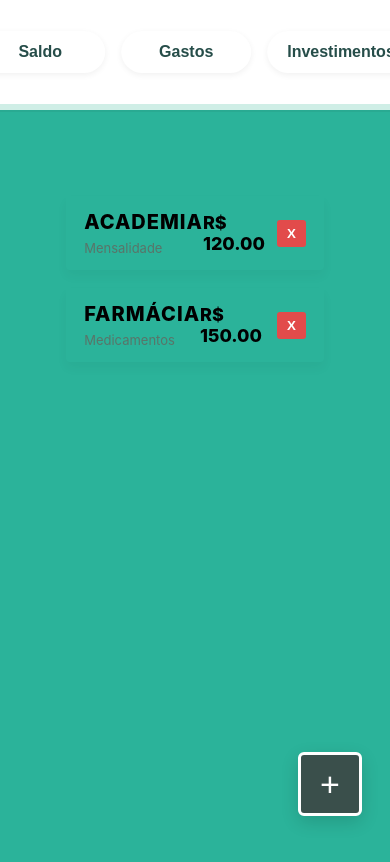
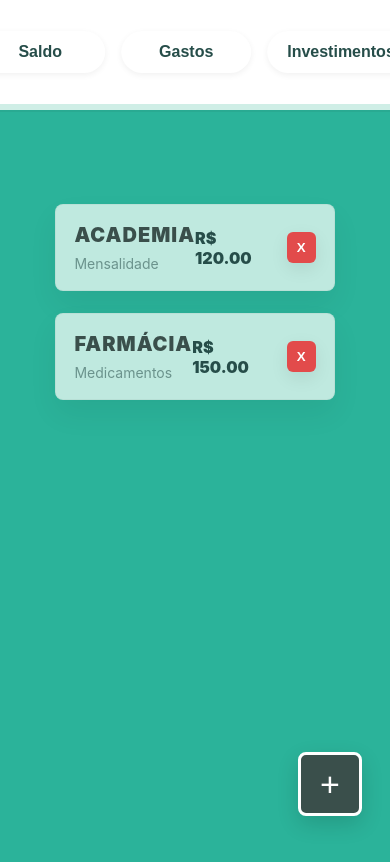
Before and after one commit to projeto-integrador-easy1/frontend-angular, an Angular app: page /gastos in a window 390 px wide. Shown: the top 862 px of the page. Built offline with nearby package versions, Linux system fonts and the light colour scheme.

Commit message:
feat: update styles for gastos component with improved layout and accessibility

```diff
--- a/src/app/components/gastos/gastos.component.css
+++ b/src/app/components/gastos/gastos.component.css
@@ -3,45 +3,88 @@
   --verde-escuro:#3a4f4b;
   --fundo-cartao:#bfe9df;
   --branco:#ffffff;
-  --cinza-escuro:#264d49;
-  --sombra: rgba(0,0,0,0.18);
+  --texto-escuro:#264d49;
+  --sombra: rgba(0,0,0,0.12);
   --vermelho:#e24b4b;
 }
 
 .tela-gastos{
   background: transparent;
   min-height: calc(100vh - 76px);
-  padding:48px 60px;
+  padding:56px 60px;
   box-sizing:border-box;
-  color:var(--cinza-escuro);
+  color:var(--texto-escuro);
 }
 
-.lista-gastos{ max-width:900px; margin:0 auto 24px; }
+.lista-gastos{
+  max-width:1100px;
+  margin:0 auto 24px;
+  display:flex;
+  flex-direction:column;
+  gap:22px;
+  align-items:center;
+}
 
 .linha-gasto{
+  width:760px;
+  max-width:95%;
   display:flex;
   justify-content:space-between;
   align-items:center;
-  background:var(--fundo-cartao);
-  padding:14px 18px;
-  margin-bottom:18px;
-  border-radius:4px;
-  box-shadow:0 6px 12px rgba(0,0,0,0.04);
+  background-color: #bfe9df;
+  padding:22px 28px;
+  border-radius:10px;
+  box-shadow:0 14px 30px rgba(0,0,0,0.06);
+  transition: transform .12s ease, box-shadow .12s ease;
+  border: 1px solid rgba(0,0,0,0.04);
 }
 
-.titulo-gasto{ font-weight:800; font-size:20px; letter-spacing:1px; }
-.descricao-gasto{ font-size:13px; color:#597469; margin-top:6px; }
-.acoes-gasto{ display:flex; align-items:center; gap:12px; }
-.valor-gasto{ font-weight:800; font-size:18px; }
+.linha-gasto:hover{
+  transform: translateY(-4px);
+  box-shadow:0 22px 48px rgba(0,0,0,0.08);
+}
+
+.dados-gasto{
+  display:flex;
+  flex-direction:column;
+  gap:6px;
+}
+
+.titulo-gasto{
+  font-weight:900;
+  font-size:22px;
+  letter-spacing:1px;
+  color:var(--verde-escuro);
+}
+
+.descricao-gasto{
+  font-size:14px;
+  color:rgba(38,77,73,0.55);
+  margin-top:2px;
+}
+
+.acoes-gasto{
+  display:flex;
+  align-items:center;
+  gap:12px;
+}
+
+.valor-gasto{
+  font-weight:900;
+  font-size:18px;
+  color:var(--texto-escuro);
+  margin-right:6px;
+}
 
 .botao-remover{
   background:var(--vermelho);
   color:var(--branco);
   border:0;
-  padding:6px 10px;
-  border-radius:3px;
-  font-weight:700;
+  padding:8px 10px;
+  border-radius:6px;
+  font-weight:800;
   cursor:pointer;
+  box-shadow:0 6px 18px rgba(0,0,0,0.08);
 }
 
 .botao-adicionar{
@@ -50,14 +93,17 @@
   bottom:28px;
   width:64px;
   height:64px;
-  border-radius:6px;
+  border-radius:8px;
   border:3px solid var(--branco);
   background:var(--verde-escuro);
   color:var(--branco);
   font-size:34px;
   cursor:pointer;
-  box-shadow:0 6px 18px rgba(0,0,0,0.14);
+  box-shadow:0 8px 22px rgba(0,0,0,0.14);
 }
+
+
+/* Estilização do modal de adicionar gasto */
 
 .modal-fundo{
   position:fixed;
@@ -65,51 +111,70 @@
   display:flex;
   align-items:center;
   justify-content:center;
-  background: linear-gradient(rgba(0,0,0,0.28), rgba(0,0,0,0.28));
+  background: rgba(0,0,0,0.48);
   z-index:20000;
   backdrop-filter: blur(4px);
   padding:20px;
+  transition: background .18s ease, opacity .18s ease;
+  opacity:1;
 }
 
 .modal-caixa{
   width:460px;
   max-width:100%;
-  background: linear-gradient(180deg, #fff, #fafafa);
+  background-color: #bfe9df;
   border-radius:8px;
-  box-shadow: 0 18px 40px var(--sombra);
+  box-shadow: 0 12px 30px rgba(0,0,0,0.12);
   overflow:hidden;
   border:1px solid rgba(0,0,0,0.06);
+  color: var(--texto-escuro);
 }
 
 .modal-cabecalho{
   display:flex;
   align-items:center;
   justify-content:space-between;
-  padding:18px 20px;
-  background: linear-gradient(90deg, rgba(43,179,154,0.12), rgba(43,179,154,0.06));
+  padding:14px 18px;
+  background: transparent;
   border-bottom:1px solid rgba(0,0,0,0.04);
 }
 
-.titulo-modal{ margin:0; color:var(--verde-principal); font-size:22px; letter-spacing:2px; font-weight:800; }
+.titulo-modal{
+  margin:0;
+  color:var(--verde-escuro);
+  font-size:20px;
+  font-weight:800;
+  letter-spacing:1px;
+}
 
 .fechar-modal{
   background:transparent;
   border:0;
-  font-size:26px;
+  font-size:22px;
   line-height:1;
   cursor:pointer;
-  color:rgba(0,0,0,0.5);
+  color:rgba(0,0,0,0.6);
   width:36px;
   height:36px;
   border-radius:6px;
 }
 
-.modal-corpo{ padding:18px 22px 26px; display:flex; flex-direction:column; gap:8px; }
+.modal-corpo{
+  padding:16px 18px 20px;
+  display:flex;
+  flex-direction:column;
+  gap:8px;
+  background: transparent;
+}
 
-.label{ font-weight:800; font-size:12px; color:var(--verde-escuro); margin-top:6px; }
+.label{
+  font-weight:800;
+  font-size:12px;
+  color:var(--verde-escuro);
+  margin-top:6px;
+}
 
 .campo{
-  width:100%;
   padding:10px 12px;
   margin-top:6px;
   border:1px solid rgba(0,0,0,0.12);
@@ -119,18 +184,16 @@
   background:#fff;
 }
 
-.campo::placeholder{ color: rgba(0,0,0,0.32); }
-
 .campo:focus{
   border-color: var(--verde-principal);
-  box-shadow: 0 6px 18px rgba(43,179,154,0.12);
-  transform: translateY(-1px);
+  box-shadow: 0 6px 18px rgba(43,179,154,0.08);
+  transform: none;
 }
 
 .campo-completo{ display:flex; align-items:center; gap:8px; margin-top:6px; }
 .prefixo-moeda{
-  background:rgba(0,0,0,0.03);
-  padding:10px 12px;
+  background:transparent;
+  padding:8px 10px;
   border-radius:6px;
   color:var(--verde-escuro);
   font-weight:800;
@@ -138,32 +201,30 @@
 }
 .campo-moeda{ flex:1; }
 
-.botoes-modal{ display:flex; gap:12px; justify-content:center; margin-top:14px; }
+.botoes-modal{ display:flex; gap:12px; justify-content:center; margin-top:12px; }
 
 .botao-criar{
   background:var(--verde-principal);
   color:var(--branco);
   border:0;
-  padding:10px 26px;
+  padding:10px 22px;
   border-radius:8px;
   cursor:pointer;
   font-weight:800;
-  box-shadow:0 8px 20px rgba(43,179,154,0.14);
+  box-shadow:none;
 }
-.botao-criar:hover{ transform: translateY(-3px); box-shadow:0 18px 36px rgba(43,179,154,0.18); }
 
 .botao-fechar{
-  background:transparent;
+  background-color: #fff;
   border:1px solid rgba(0,0,0,0.08);
-  padding:10px 20px;
+  padding:10px 18px;
   border-radius:8px;
   cursor:pointer;
   font-weight:700;
 }
-.botao-fechar:hover{ background:rgba(0,0,0,0.03); }
 
-@media (max-width:520px){
-  .modal-caixa{ width:100%; border-radius:10px; }
-  .modal-corpo{ padding:14px; }
-  .titulo-modal{ font-size:20px; }
+@media (max-width:820px){
+  .linha-gasto{ width:92%; padding:18px; border-radius:8px; }
+  .titulo-gasto{ font-size:20px; }
+  .valor-gasto{ font-size:16px; }
 }
```
